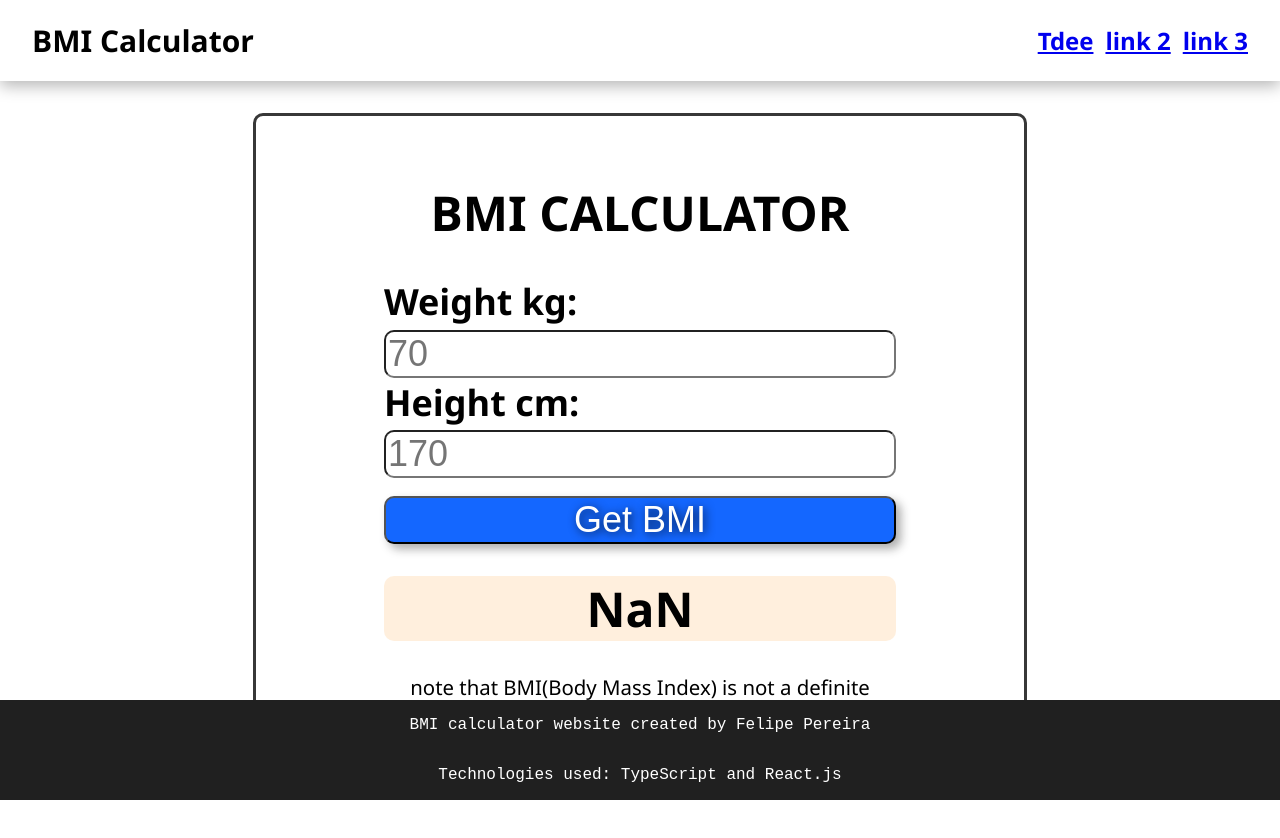
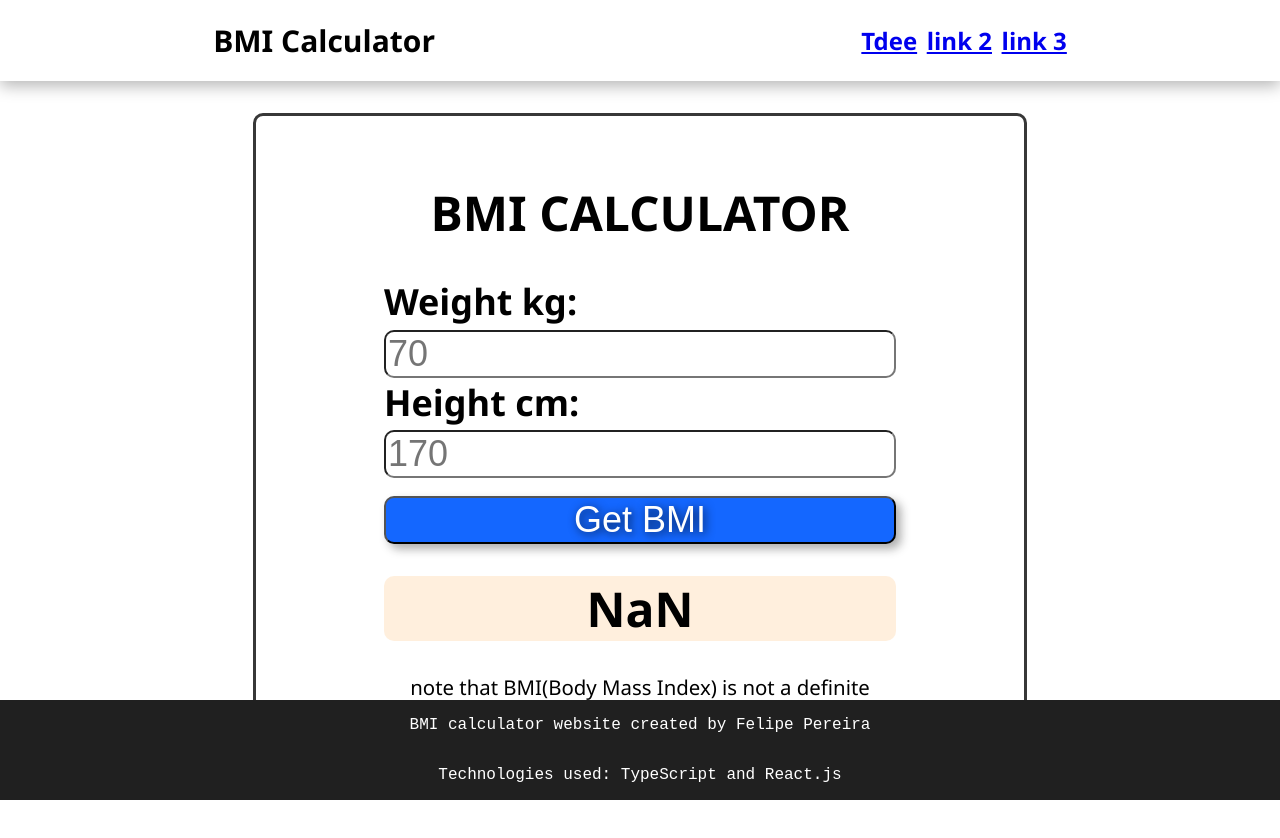
Before and after one commit to felipePereiraRocha/BMI-Calculator, a React (Vite) app in the folder bmicalc/: page / in a window 1280 px wide. Shown: the top 838 px of the page. Built offline with nearby package versions, Linux system fonts and the light colour scheme.

Commit message:
Bmi calculator V idk anymore
fixed an oversight regarding the way flexbox was inplemented on the Heading component ie: i did'nt know better

```diff
--- a/bmicalc/src/Calculator.tsx
+++ b/bmicalc/src/Calculator.tsx
@@ -8,9 +8,6 @@ export function Calculator() {
     useEffect(() => {
         getBMI();
     }, [weight, height]);
-    useEffect(() => {
-        getBMI();
-    }, []);
 
     function saveUserStats() {
         localStorage.setItem("userWeight", `${weight}`);
--- a/bmicalc/src/index.css
+++ b/bmicalc/src/index.css
@@ -1,5 +1,5 @@
 body {
-    overflow-y: hidden;
+    overflow: hidden;
     font-family: 'Segoe UI', Tahoma, Geneva, Verdana, sans-serif;
     margin: 0;
     font-size: 12px;
@@ -73,7 +73,7 @@ body {
     position: static;
     display: flex;
     width: 100vw;
-    justify-content: space-between;
+    justify-content: space-around;
     flex-direction: row;
     align-items: center;
     padding: auto 15%;
@@ -83,8 +83,7 @@ body {
 .links {
     display: flex;
     flex-direction: row;
-    gap: 1em;
-    margin-right: 2rem;
+    gap: .6rem;
 }
 .links a {
     font-size: 2em;
@@ -93,7 +92,6 @@ body {
 
 .header-title {
     font-size: 2.5em;
-    margin-left: 2rem;
 }
 
 footer {
@@ -103,7 +101,7 @@ footer {
     justify-content: center;
     width: 100vw;
     margin-bottom: 0;
-    position: absolute;
+    position: fixed;
     bottom: 0%;
     margin-top: 0;
 }
```
